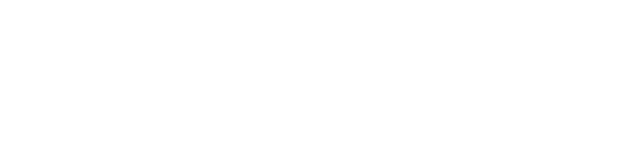
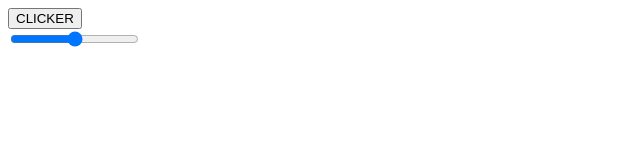
Before and after one commit to BryantVaughn/javascript, a plain HTML site: page dom_events/index.html in a window 1280 px wide. Shown: the whole page, without its empty margins (0-640 px from the left). Drawn offline with Linux system fonts and the light colour scheme.

Commit message:
some examples of how not to add events

```diff
--- a/dom_events/app.js
+++ b/dom_events/app.js
@@ -0,0 +1,15 @@
+// the thing        event type        the code to run
+//--------------------------------------------------------------
+// button             click             change the color
+// input              hits return       get search results
+// image              mouseover         display the img caption
+
+const clicker = document.querySelector("#clicker");
+
+clicker.onclick = () => {
+  console.log("YOU CLICKED THE CLICKER!!!");
+};
+
+clicker.ondblclick = () => {
+  console.log("YOU DOUBLE CLICKED THE CLICKER!!!!!!!");
+};
--- a/dom_events/index.html
+++ b/dom_events/index.html
@@ -6,6 +6,16 @@
   <title>Dom Events</title>
 </head>
 <body>
+  <button id="clicker">CLICKER</button>
+
+  <form action="">
+    <input
+      type="range"
+      min="10"
+      max="50"
+      step="10"
+    >
+  </form>
   <script src="app.js"></script>
 </body>
 </html>
```
